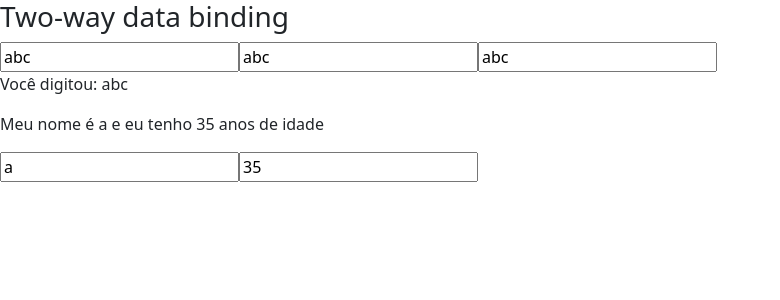
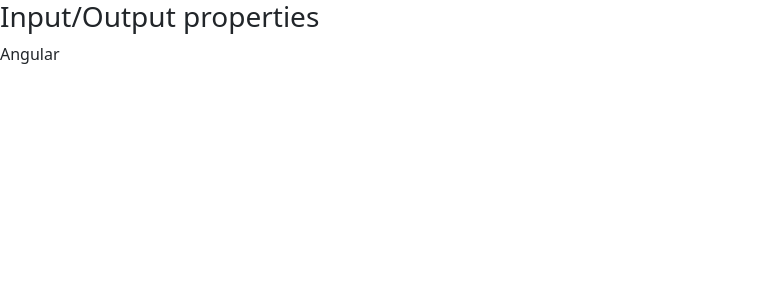
Before and after one commit to talisbreda/Angular-Course, an Angular app: page / in a window 1280 px wide. Shown: the top 300 px of the page, without its empty margins (0-780 px from the left). Built offline with nearby package versions, Linux system fonts and the light colour scheme.

Commit message:
Using input properties

```diff
--- a/src/app/app.module.ts
+++ b/src/app/app.module.ts
@@ -8,12 +8,14 @@ import { AppComponent } from './app.component';
 import { CoursesModule } from './courses/courses.module';
 import { DataBindingComponent } from './data-binding/data-binding.component';
 import { FirstComponent } from './first/first.component';
+import { InputPropertyComponent } from './input-property/input-property.component';
 
 @NgModule({
   declarations: [
     AppComponent,
     FirstComponent,
     DataBindingComponent,
+    InputPropertyComponent,
   ],
   imports: [
     BrowserModule,
--- a/src/app/data-binding/data-binding.component.html
+++ b/src/app/data-binding/data-binding.component.html
@@ -101,7 +101,8 @@
   </article>
 
 </section> -->
-<section>
+<!-- <section>
+
 
   <article>
 
@@ -118,10 +119,10 @@
           [ngModel] = "name"
           (ngModelChange) = "name = $any($event)">
 
-        <input type="text" [(ngModel)] = "name">
+        <input type="text" [(ngModel)] = "name"> -->
         <!-- Banana in a box -->
 
-        <p>Você digitou: {{ name }} </p>
+        <!--<p>Você digitou: {{ name }} </p>
 
       </div>
 
@@ -136,4 +137,13 @@
 
   </article>
 
+</section> -->
+
+<section>
+  <article>
+    <h3>Input/Output properties</h3>
+
+    <app-course [name]="courseName"></app-course>
+
+  </article>
 </section>
--- a/src/app/data-binding/data-binding.component.ts
+++ b/src/app/data-binding/data-binding.component.ts
@@ -20,6 +20,8 @@ export class DataBindingComponent implements OnInit {
     name: 'a',
     age: 35
   }
+
+  courseName: string = 'Angular'
 
   getValor() {
     return 1
--- /dev/null
+++ b/src/app/input-property/input-property.component.html
@@ -0,0 +1 @@
+<p> {{ courseName }} </p>
--- /dev/null
+++ b/src/app/input-property/input-property.component.ts
@@ -0,0 +1,18 @@
+import { Component, Input, OnInit } from '@angular/core';
+
+@Component({
+  selector: 'app-course',
+  templateUrl: './input-property.component.html',
+  styleUrls: ['./input-property.component.css']
+})
+export class InputPropertyComponent implements OnInit {
+
+  @Input('name')
+  courseName: string = ''
+
+  constructor() { }
+
+  ngOnInit(): void {
+  }
+
+}
```
Also changed, not shown: src/app/input-property/input-property.component.css (added), 1 other file (tests, documents, lock files or other folders).
